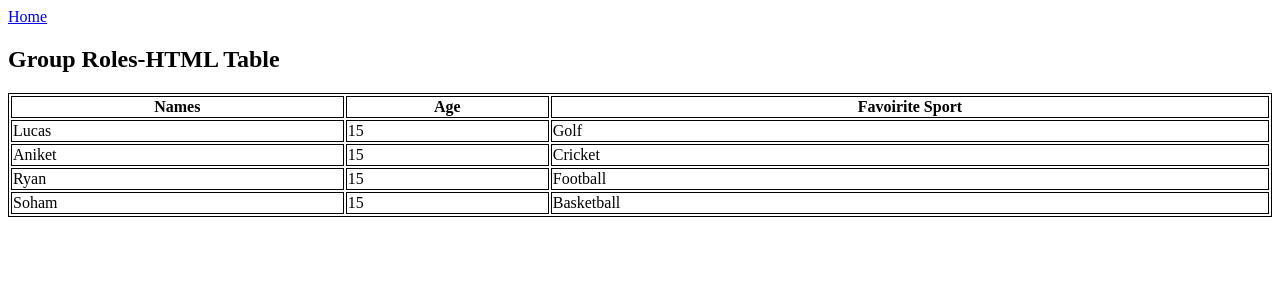
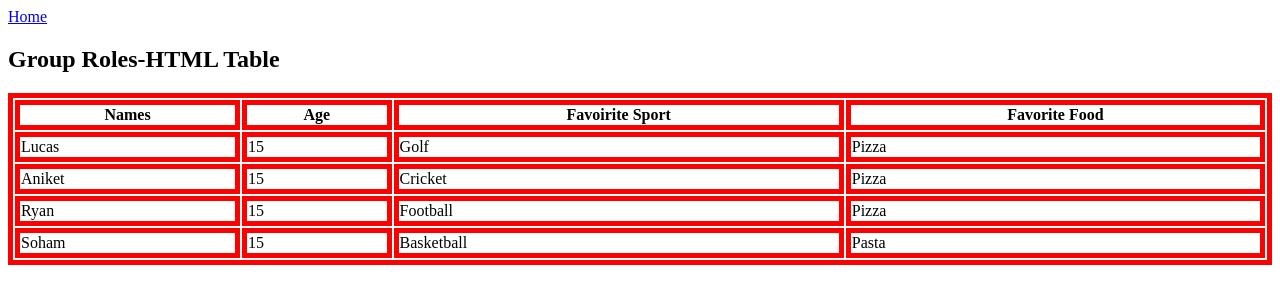
Before and after one commit to RyanHaki/APCSPwebPage, a Jekyll site: the page _posts/2022-09-26-GorupTable.html, which Jekyll copies as it is, in a window 1280 px wide. Shown: the top 304 px of the page. Built offline with Jekyll 4.4.1, drawn with Linux system fonts in a browser that asks for light colours.

Commit message:
tablelol

```diff
--- a/_posts/2022-09-26-GorupTable.html
+++ b/_posts/2022-09-26-GorupTable.html
@@ -2,7 +2,7 @@
 <html>
 <style>
 table, th, td {
-  border:1px solid black;
+  border:5px solid rgb(255, 0, 0);
 }
 </style>
 <body>
@@ -14,26 +14,31 @@ table, th, td {
     <th>Names</th>
     <th>Age</th>
     <th>Favoirite Sport</th>
+    <th>Favorite Food</th>
   </tr>
   <tr>
     <td>Lucas</td>
     <td>15</td>
     <td>Golf</td>
+    <td>Pizza</td>
   </tr>
   <tr>
     <td>Aniket</td>
     <td>15</td>
     <td>Cricket</td>
+    <td>Pizza</td>
   </tr>
   <tr>
     <td>Ryan</td>
     <td>15</td>
     <td>Football</td>
+    <td>Pizza</td>
   </tr>
   <tr>
     <td>Soham</td>
     <td>15</td>
     <td>Basketball</td>
+    <td>Pasta</td>
   </tr>
 </table>
 
```
